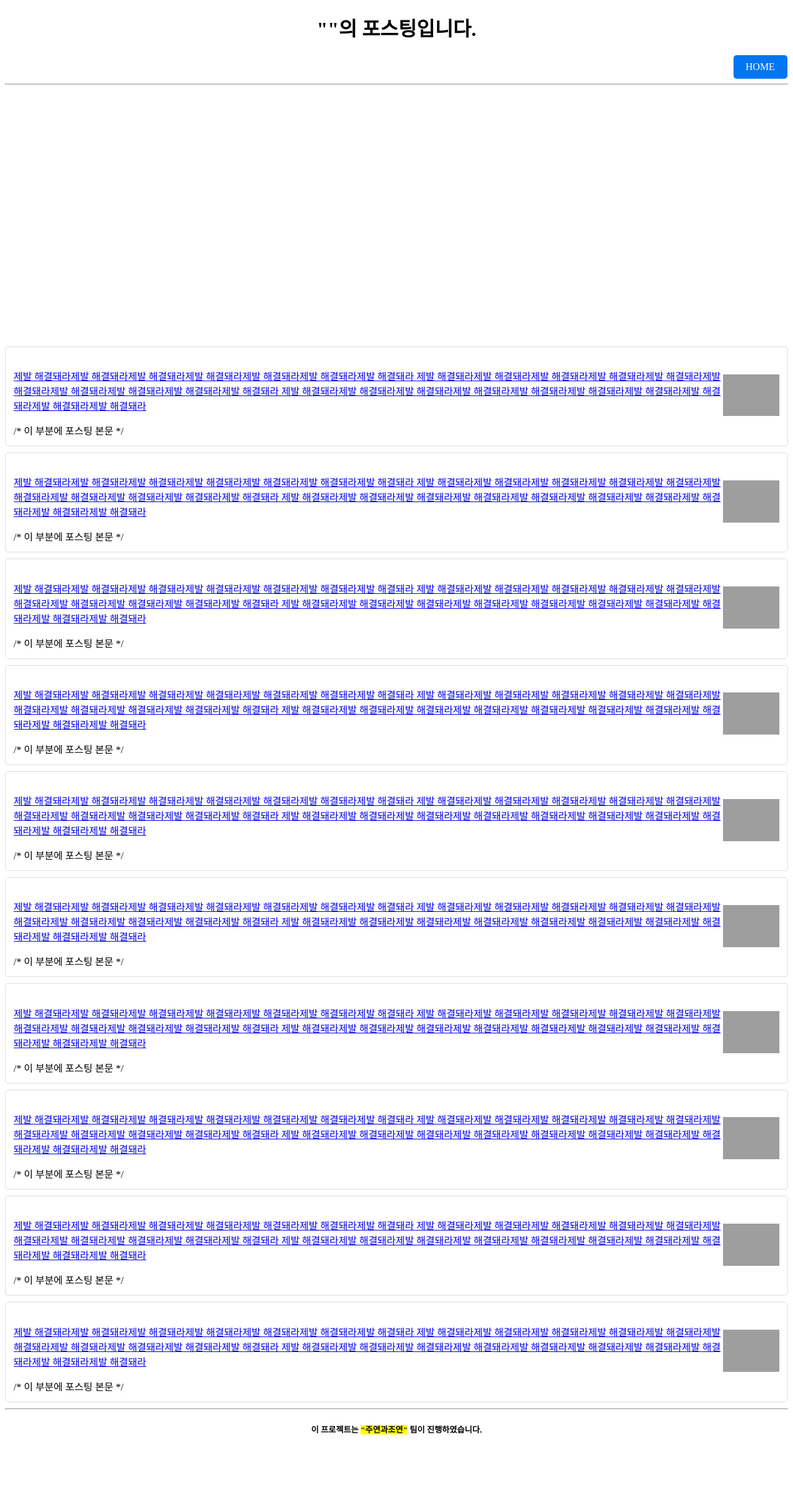
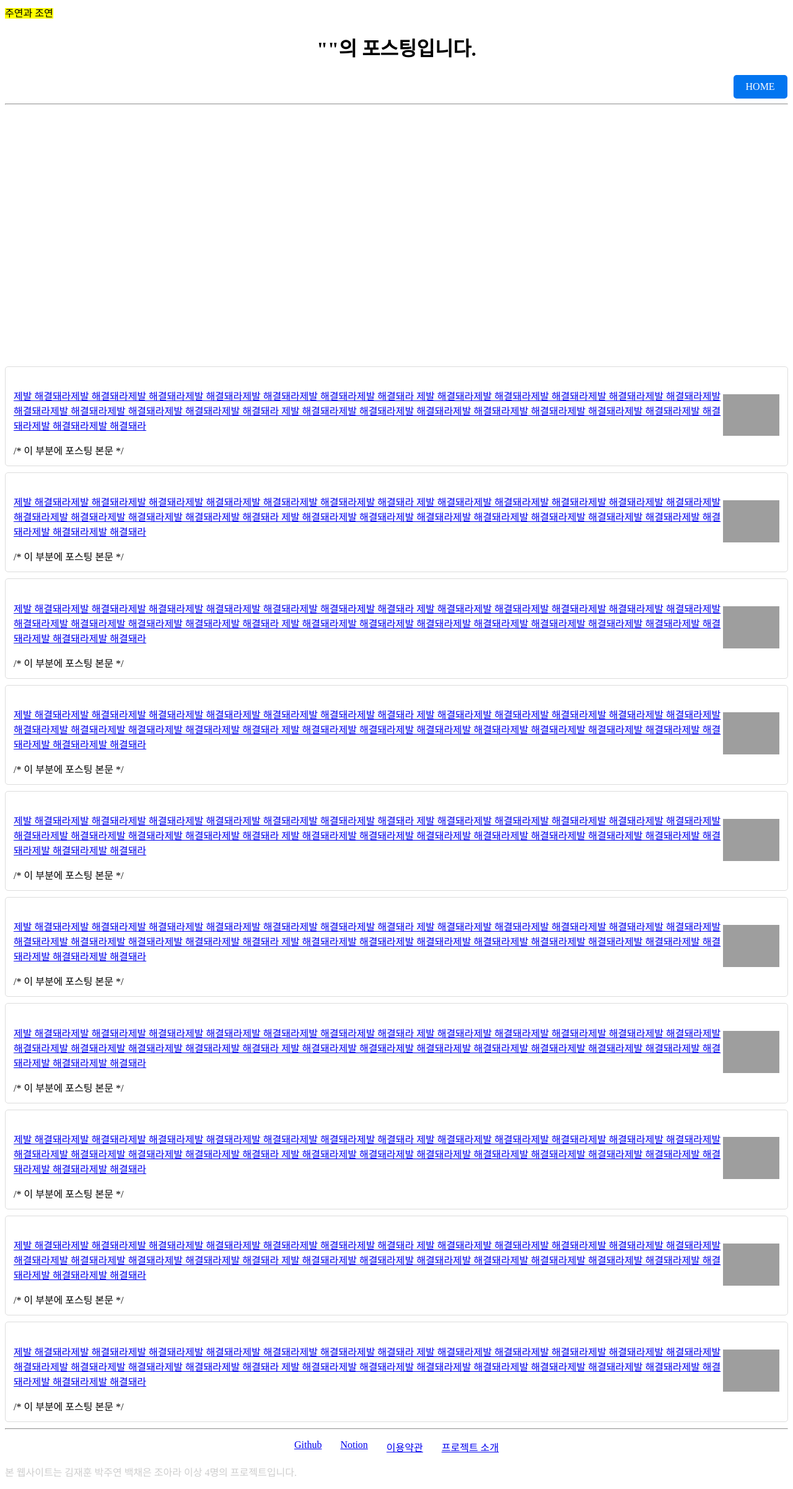
Before and after one commit to ara42/Blog_Project, a Python web app: template flask/templates/page3.html in a window 1280 px wide. Shown: the whole page at 62% size. Before the commit the page ends 2314 px from the top, so only its background shows below. Run offline with Jinja, Linux system fonts and the light colour scheme; the template is opened without the code that fills it, so the values that code supplies are empty; grey boxes are pictures that could not be loaded.

Commit message:
Update page3.html

```diff
--- a/flask/templates/page3.html
+++ b/flask/templates/page3.html
@@ -39,9 +39,24 @@
     height: 150px; /* 원하는 세로 크기로 변경 */
     object-fit: cover; /* 이미지가 박스 안에 꽉 차도록 설정 */
     }
+    .footer-list {
+  list-style: none;
+  padding: 0;
+  display: flex;
+  justify-content: center;
+  gap: 30px;
+}
+
+.footer-list li {
+  display: inline;
+}
+.tail {
+    color: rgba(128, 128, 128, 0.393)
+  }
   </style>
 </head>
 <body>
+  <div class="signature"><mark>주연과 조연</mark></div>
 <h1>"{{ restaurant }}"의 포스팅입니다.</h1>
 <a href="home" class="button">HOME</a>
 <hr>
@@ -73,9 +88,21 @@
     `);
   }
 </script>
+</body>
 <footer>
   <hr>
-  <div id="tail">
-    <h5>이 프로젝트는 <mark>"주연과조연"</mark> 팀이 진행하였습니다.</h5>
-  </div>
+  <nav>
+    <ul class="footer-list">
+      <li><a href="https://github.com/ara42/Blog_Project" target="_blank">Github</a></li>
+      <li><a href="https://www.notion.so/a61e5e1e38eb4d8a9528d2b67319be4f?v=f62f95f2ce4342ba886b8d32073f381f" target="_blank">Notion</a></li>
+      <li><a href='#'>이용약관</a></li>
+      <li><a href='#'>프로젝트 소개</a></li>
+    </ul>
+  </nav>
+  <div class="tail">
+      <p>
+        <span>본 웹사이트는 김재훈 박주연 백채은 조아라 이상 4명의 프로젝트입니다.</span>
+      </p>
+    </div>
 </footer>
+</html>
```
